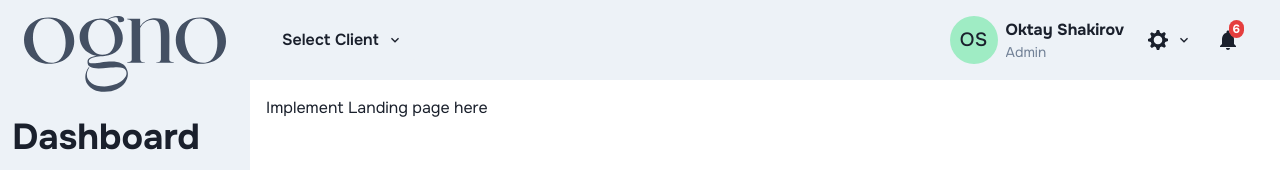
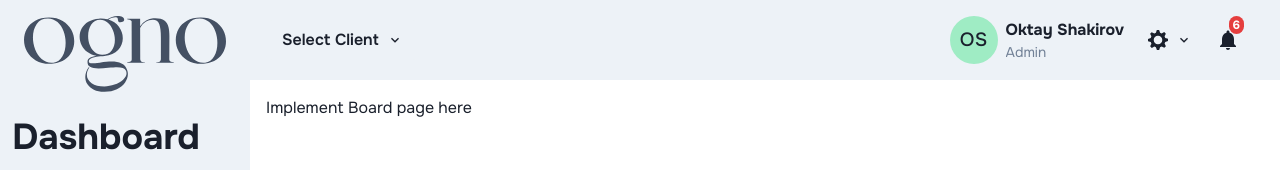
Before and after one commit to oktayshakirov/marketing-dashboard, a React (Vite) app: page /board in a window 1280 px wide. Before the commit this address led to /. Shown: the top 170 px of the page. Built offline with nearby package versions, Linux system fonts and the light colour scheme.

Commit message:
update
added pages and routing

```diff
--- a/src/components/Header.tsx
+++ b/src/components/Header.tsx
@@ -83,18 +83,13 @@ const Header = () => {
                     </Menu>
 
                     {/* Notifications */}
-                    <IconButton
-                        icon={<BellIcon w={6} h={6} />}
-                        variant="ghost"
-                        aria-label="Notifications"
-                        mr="4"
-                        position="relative"
-                    />
+                    <Flex position="relative" alignItems="center" mr="4">
+                        <IconButton icon={<BellIcon w={6} h={6} />} variant="ghost" aria-label="Notifications" />
                         {notificationCount > 0 && (
                             <Box
                                 position="absolute"
-                            top="5"
-                            right="9"
+                                top="-1"
+                                right="1"
                                 px={1}
                                 fontSize="xs"
                                 fontWeight="bold"
@@ -108,6 +103,7 @@ const Header = () => {
                     </Flex>
                 </Flex>
             </Flex>
+        </Flex>
     );
 };
 
--- /dev/null
+++ b/src/pages/Analytics/index.tsx
@@ -0,0 +1,7 @@
+import { Text } from "@chakra-ui/react";
+
+const Analytics: React.FC = () => {
+    return <Text>Implement Analytics page here</Text>;
+};
+
+export default Analytics;
--- /dev/null
+++ b/src/pages/Board/index.tsx
@@ -0,0 +1,7 @@
+import { Text } from "@chakra-ui/react";
+
+const Board: React.FC = () => {
+    return <Text>Implement Board page here</Text>;
+};
+
+export default Board;
--- /dev/null
+++ b/src/pages/Calendar/index.tsx
@@ -0,0 +1,7 @@
+import { Text } from "@chakra-ui/react";
+
+const Calendar: React.FC = () => {
+    return <Text>Implement Calendar page here</Text>;
+};
+
+export default Calendar;
--- /dev/null
+++ b/src/pages/Campaigns/index.tsx
@@ -0,0 +1,7 @@
+import { Text } from "@chakra-ui/react";
+
+const Campaigns: React.FC = () => {
+    return <Text>Implement Campaigns page here</Text>;
+};
+
+export default Campaigns;
--- /dev/null
+++ b/src/pages/Chat/index.tsx
@@ -0,0 +1,7 @@
+import { Text } from "@chakra-ui/react";
+
+const Chat: React.FC = () => {
+    return <Text>Implement Chat page here</Text>;
+};
+
+export default Chat;
--- /dev/null
+++ b/src/pages/Files/index.tsx
@@ -0,0 +1,7 @@
+import { Text } from "@chakra-ui/react";
+
+const Files: React.FC = () => {
+    return <Text>Implement Files page here</Text>;
+};
+
+export default Files;
--- /dev/null
+++ b/src/pages/Settings/index.tsx
@@ -0,0 +1,7 @@
+import { Text } from "@chakra-ui/react";
+
+const Settings: React.FC = () => {
+    return <Text>Implement Settings page here</Text>;
+};
+
+export default Settings;
--- /dev/null
+++ b/src/pages/Summary/index.tsx
@@ -0,0 +1,7 @@
+import { Text } from "@chakra-ui/react";
+
+const Summary: React.FC = () => {
+    return <Text>Implement Summary page here</Text>;
+};
+
+export default Summary;
--- /dev/null
+++ b/src/pages/Users/index.tsx
@@ -0,0 +1,7 @@
+import { Text } from "@chakra-ui/react";
+
+const Users: React.FC = () => {
+    return <Text>Implement Users page here</Text>;
+};
+
+export default Users;
--- /dev/null
+++ b/src/pages/Videocall/index.tsx
@@ -0,0 +1,7 @@
+import { Text } from "@chakra-ui/react";
+
+const Videocall: React.FC = () => {
+    return <Text>Implement Videocall page here</Text>;
+};
+
+export default Videocall;
```
Also changed, not shown: src/pages/App.tsx (+51 -1 lines). Lines whose indentation alone changed are shown as unchanged.
